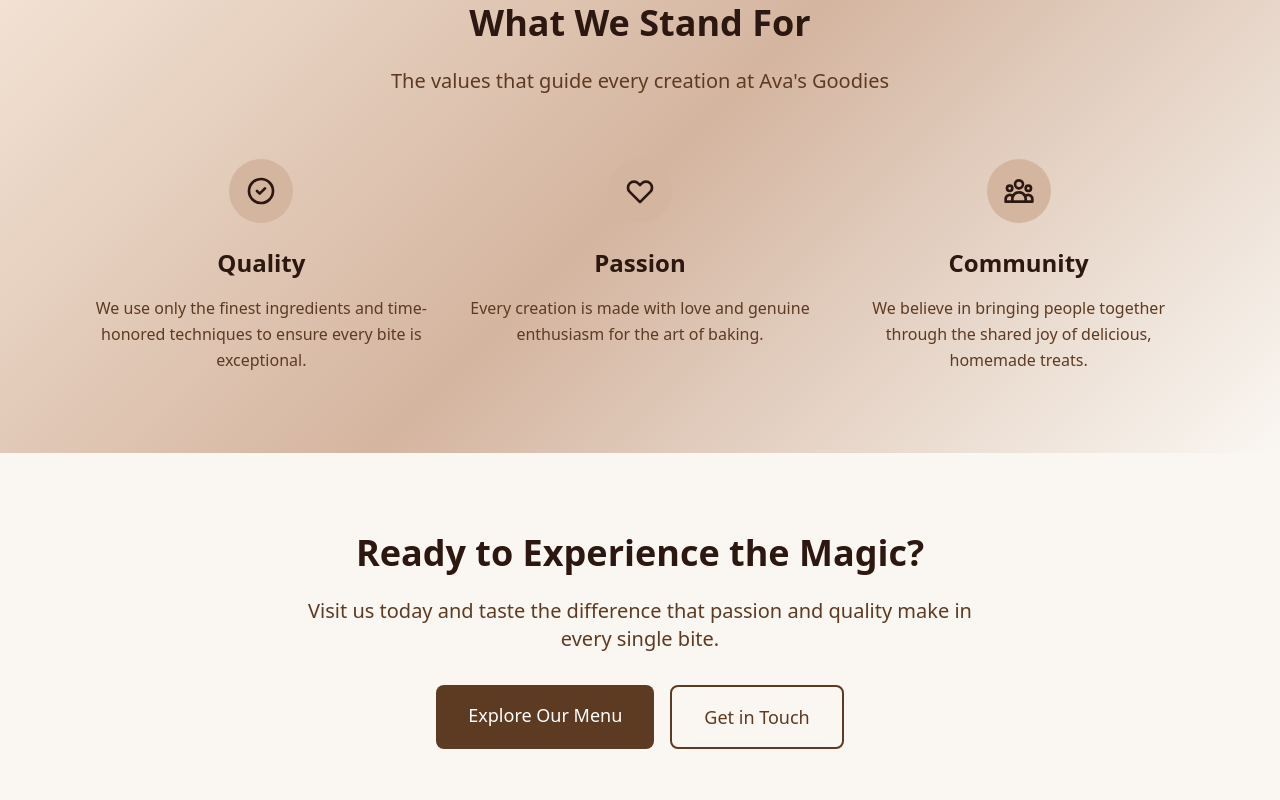
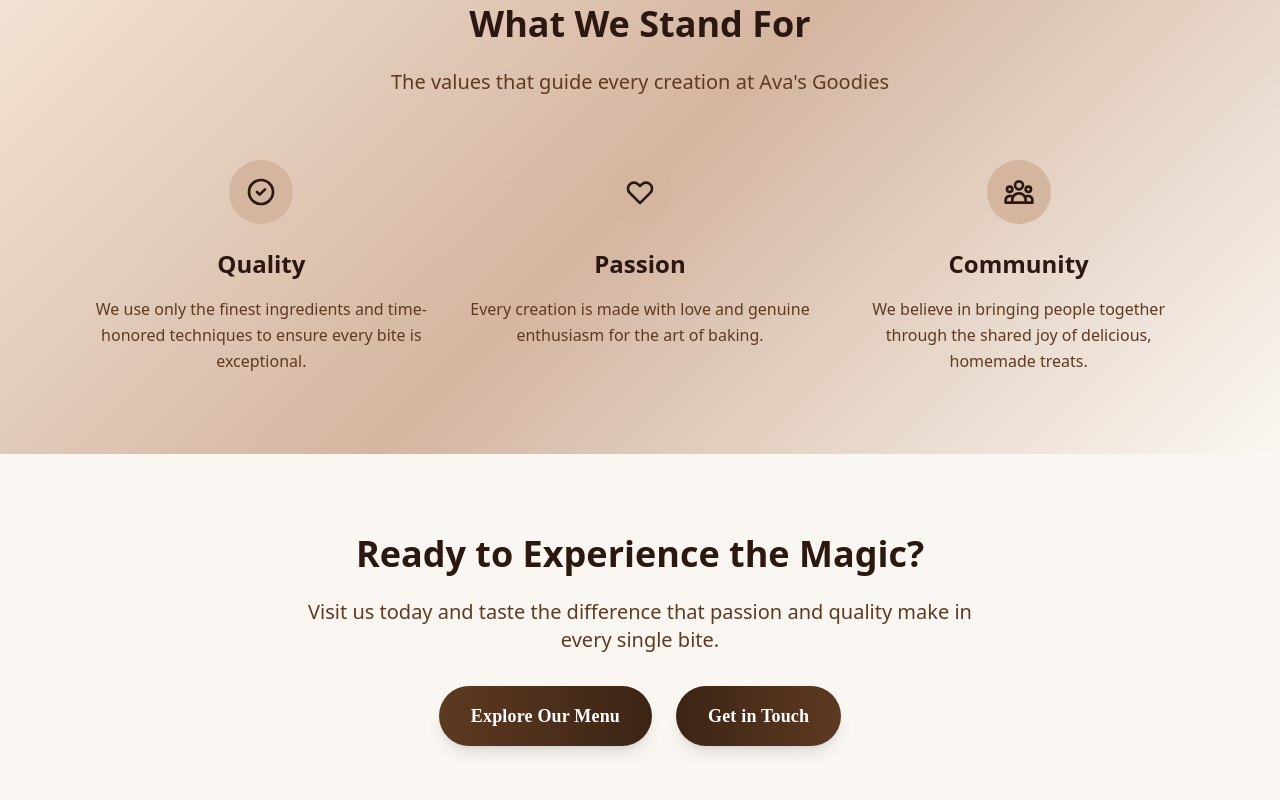
Before and after one commit to Vicperez-13/BakerBook, a React (Vite) app: page /about in a window 1280 px wide. Shown: the part 1524-2324 px from the top of the page. Built offline with nearby package versions, Linux system fonts and the light colour scheme.

Commit message:
Update About.jsx

```diff
--- a/src/pages/About.jsx
+++ b/src/pages/About.jsx
@@ -121,21 +121,25 @@
                         >
                           <span
                             style={{
-                              float: "left",
+                              textIndent: "1.5em",
+                              display: "block",
+                            }}
+                          >
+                            <span
+                              style={{
                                 fontSize: "1.5rem",
                                 lineHeight: "1",
                                 fontWeight: 700,
-                              marginRight: "0.22rem",
                                 color: "var(--mocha-accent)",
                                 fontFamily: "Georgia, serif",
-                              paddingTop: "0.08em",
+                                verticalAlign: "baseline",
+                                display: "inline",
+                                letterSpacing: "0",
+                                paddingRight: "0.01em",
                               }}
                             >
                               H
                             </span>
-                          <span
-                            style={{ textIndent: "1.5em", display: "block" }}
-                          >
                             i, I’m Ava—the slightly weird, soup-obsessed,
                             sunshine-chasing baker behind Ava’s Goodies. I’ve
                             always been a little bit of a hippy at heart. If I’m
@@ -365,34 +369,23 @@
               Visit us today and taste the difference that passion and quality
               make in every single bite.
             </p>
-            <div className="flex flex-col sm:flex-row gap-4 justify-center">
+            <div className="flex flex-col sm:flex-row gap-6 justify-center mt-8">
               <a
                 href="/menu"
-                className="text-white px-8 py-4 rounded-lg text-lg font-medium transition-colors duration-200"
-                style={{ backgroundColor: "var(--mocha-medium)" }}
-                onMouseEnter={(e) =>
-                  (e.target.style.backgroundColor = "var(--mocha-dark)")
-                }
-                onMouseLeave={(e) =>
-                  (e.target.style.backgroundColor = "var(--mocha-medium)")
-                }
+                className="inline-flex items-center justify-center px-8 py-4 text-white font-bold rounded-full shadow-lg hover:shadow-xl transition-all duration-300 hover:scale-105 text-lg bg-gradient-to-r from-[var(--mocha-medium)] to-[var(--mocha-dark)] focus:outline-none focus:ring-2 focus:ring-[var(--mocha-medium)] hover:text-white"
+                style={{
+                  fontFamily: "Comic Neue, cursive",
+                  letterSpacing: "0.01em",
+                }}
               >
                 Explore Our Menu
               </a>
               <a
                 href="/#contact"
-                className="border-2 px-8 py-4 rounded-lg text-lg font-medium transition-all duration-200"
+                className="inline-flex items-center justify-center px-8 py-4 text-white font-bold rounded-full shadow-lg hover:shadow-xl transition-all duration-300 hover:scale-105 text-lg bg-gradient-to-r from-[var(--mocha-dark)] to-[var(--mocha-medium)] focus:outline-none focus:ring-2 focus:ring-[var(--mocha-medium)] hover:text-white"
                 style={{
-                  borderColor: "var(--mocha-medium)",
-                  color: "var(--mocha-medium)",
-                }}
-                onMouseEnter={(e) => {
-                  e.target.style.backgroundColor = "var(--mocha-medium)";
-                  e.target.style.color = "white";
-                }}
-                onMouseLeave={(e) => {
-                  e.target.style.backgroundColor = "transparent";
-                  e.target.style.color = "var(--mocha-medium)";
+                  fontFamily: "Comic Neue, cursive",
+                  letterSpacing: "0.01em",
                 }}
               >
                 Get in Touch
```
Lines whose indentation alone changed are shown as unchanged.
